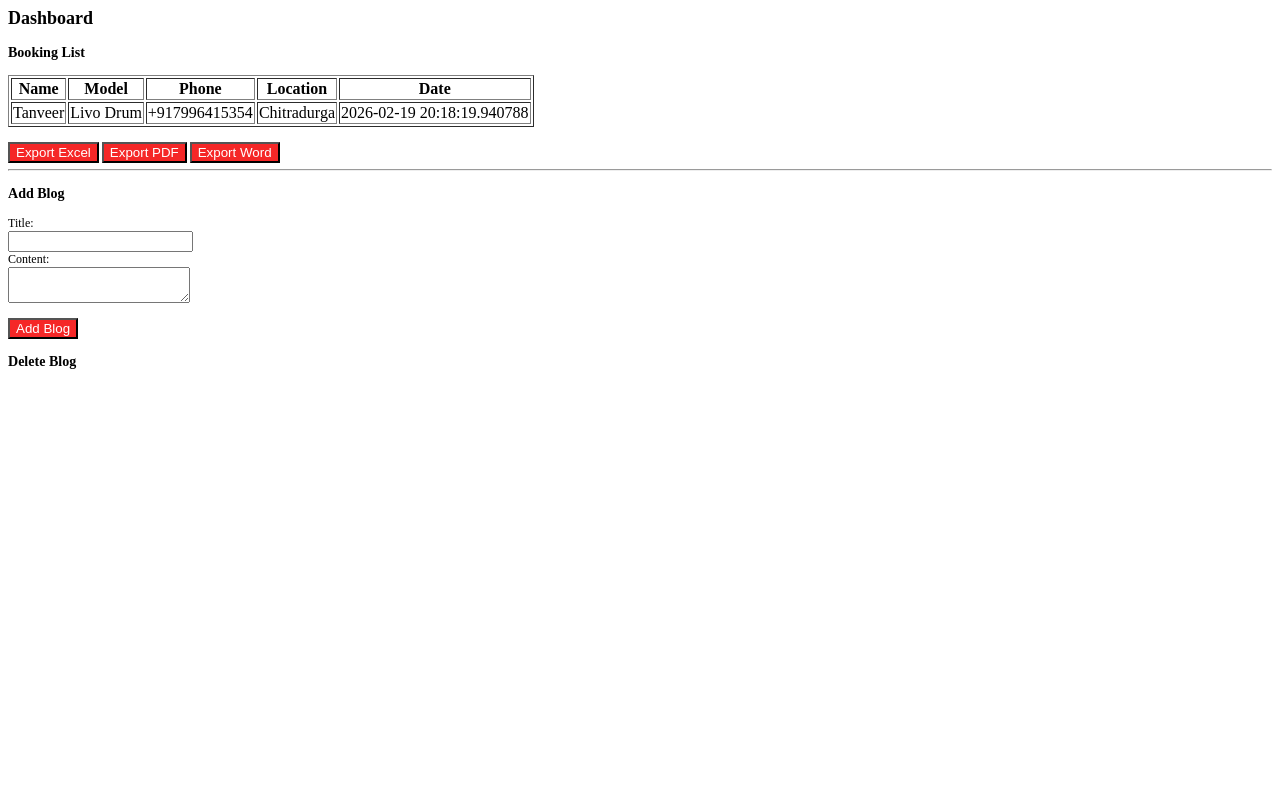
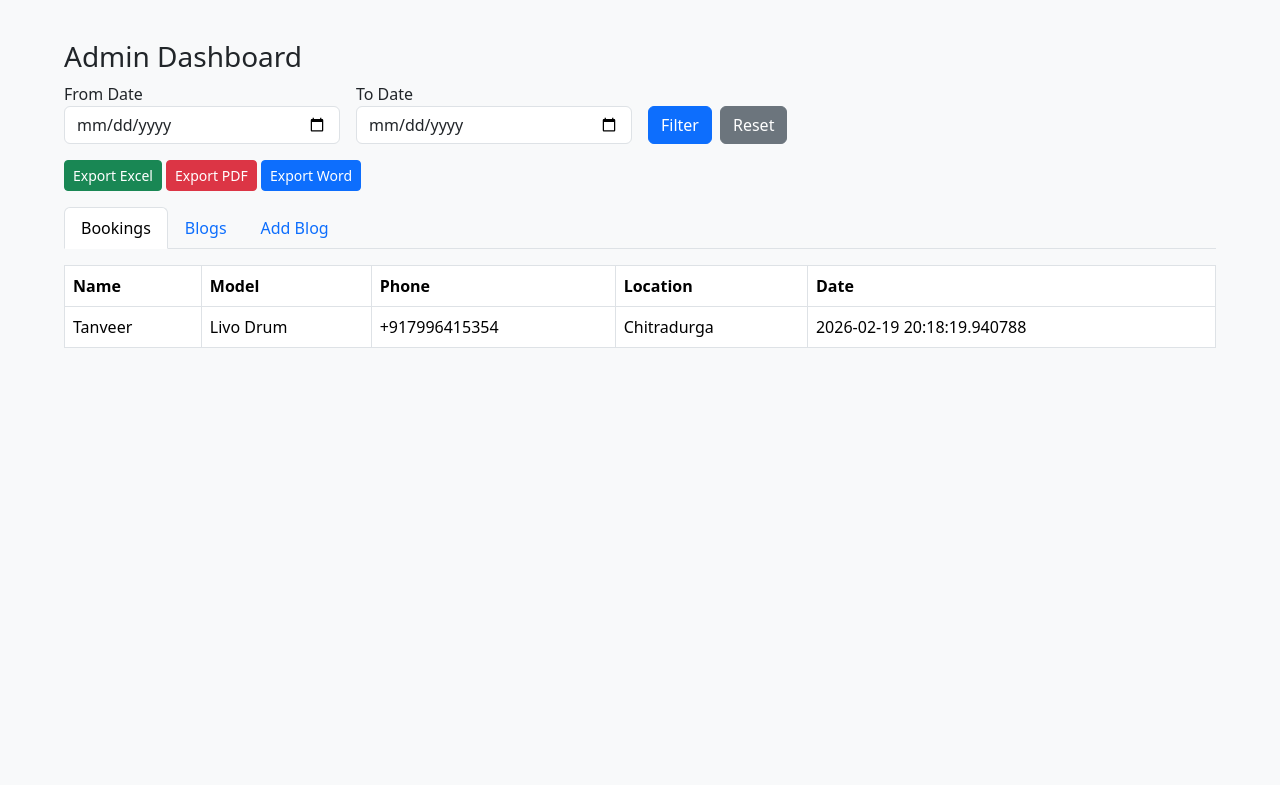
Before and after one commit to tanveerjabbar375-cmd/gajendra-booking, a Flask app: page /dashboard in a window 1280 px wide. Shown: the top 785 px of the page. Run offline with Flask 3, Linux system fonts and the light colour scheme.

Commit message:
Added new theme and date range filter

```diff
--- a/app.py
+++ b/app.py
@@ -65,9 +65,23 @@ def admin():
 
 @app.route('/dashboard', methods=['GET','POST'])
 def dashboard():
-    bookings = Booking.query.all()
+
+    from_date = request.args.get('from_date')
+    to_date = request.args.get('to_date')
+
+    query = Booking.query
+
+    if from_date and to_date:
+        from_date_obj = datetime.strptime(from_date, "%Y-%m-%d")
+        to_date_obj = datetime.strptime(to_date, "%Y-%m-%d")
+        query = query.filter(Booking.date.between(from_date_obj, to_date_obj))
+
+    bookings = query.all()
     blogs = Blog.query.all()
-    return render_template("admin_dashboard.html", bookings=bookings, blogs=blogs)
+
+    return render_template("admin_dashboard.html",
+                           bookings=bookings,
+                           blogs=blogs)
 
 # ---------------- BLOG ADD ----------------
 
@@ -89,7 +103,19 @@ def delete_blog(id):
 
 @app.route('/export/<format>')
 def export(format):
-    bookings = Booking.query.all()
+
+    from_date = request.args.get('from_date')
+    to_date = request.args.get('to_date')
+
+    query = Booking.query
+
+    if from_date and to_date:
+        from_date_obj = datetime.strptime(from_date, "%Y-%m-%d")
+        to_date_obj = datetime.strptime(to_date, "%Y-%m-%d")
+        query = query.filter(Booking.date.between(from_date_obj, to_date_obj))
+
+    bookings = query.all()
+
     data = []
     for b in bookings:
         data.append([b.name, b.model, b.phone, b.location, b.date])
@@ -98,7 +124,7 @@ def export(format):
 
     if format == "excel":
         file = "bookings.xlsx"
-        df.to_excel(file)
+        df.to_excel(file, index=False)
         return send_file(file, as_attachment=True)
 
     if format == "word":
--- a/templates/admin_dashboard.html
+++ b/templates/admin_dashboard.html
@@ -1,47 +1,105 @@
+<!DOCTYPE html>
 <html>
 <head>
+    <title>Admin Dashboard</title>
+    <link href="https://cdn.jsdelivr.net/npm/bootstrap@5.3.2/dist/css/bootstrap.min.css" rel="stylesheet">
     <style>
-body {background:white;color:black;font-size:12px;}
-button {background:#F52727;color:white;}
+        body{
+            background-color:#f8f9fa;
+        }
+        .container-box{
+            width:90%;
+            margin:40px auto;
+        }
     </style>
 </head>
 <body>
 
-<h2>Dashboard</h2>
+<div class="container-box">
 
-<h3>Booking List</h3>
-<table border="1">
-<tr><th>Name</th><th>Model</th><th>Phone</th><th>Location</th><th>Date</th></tr>
+    <h3>Admin Dashboard</h3>
+    <form method="GET" action="/dashboard" class="row g-3 mb-3">
+
+    <div class="col-md-3">
+        <label>From Date</label>
+        <input type="date" name="from_date" class="form-control">
+    </div>
+
+    <div class="col-md-3">
+        <label>To Date</label>
+        <input type="date" name="to_date" class="form-control">
+    </div>
+
+    <div class="col-md-3 d-flex align-items-end">
+        <button class="btn btn-primary me-2">Filter</button>
+        <a href="/dashboard" class="btn btn-secondary">Reset</a>
+    </div>
+
+</form>
+
+<div class="mb-3">
+    <a href="/export/excel?from_date={{ request.args.get('from_date') }}&to_date={{ request.args.get('to_date') }}" class="btn btn-success btn-sm">Export Excel</a>
+
+    <a href="/export/pdf?from_date={{ request.args.get('from_date') }}&to_date={{ request.args.get('to_date') }}" class="btn btn-danger btn-sm">Export PDF</a>
+
+    <a href="/export/word?from_date={{ request.args.get('from_date') }}&to_date={{ request.args.get('to_date') }}" class="btn btn-primary btn-sm">Export Word</a>
+</div>
+    <ul class="nav nav-tabs">
+        <li class="nav-item">
+            <button class="nav-link active" data-bs-toggle="tab" data-bs-target="#bookings">Bookings</button>
+        </li>
+        <li class="nav-item">
+            <button class="nav-link" data-bs-toggle="tab" data-bs-target="#blogs">Blogs</button>
+        </li>
+        <li class="nav-item">
+            <button class="nav-link" data-bs-toggle="tab" data-bs-target="#addBlog">Add Blog</button>
+        </li>
+    </ul>
+
+    <div class="tab-content mt-3">
+
+        <div class="tab-pane fade show active" id="bookings">
+            <table class="table table-bordered">
+                <tr>
+                    <th>Name</th>
+                    <th>Model</th>
+                    <th>Phone</th>
+                    <th>Location</th>
+                    <th>Date</th>
+                </tr>
                 {% for b in bookings %}
                 <tr>
-<td>{{b.name}}</td>
-<td>{{b.model}}</td>
-<td>{{b.phone}}</td>
-<td>{{b.location}}</td>
-<td>{{b.date}}</td>
+                    <td>{{ b.name }}</td>
+                    <td>{{ b.model }}</td>
+                    <td>{{ b.phone }}</td>
+                    <td>{{ b.location }}</td>
+                    <td>{{ b.date }}</td>
                 </tr>
                 {% endfor %}
             </table>
+        </div>
 
-<br>
-<a href="/export/excel"><button>Export Excel</button></a>
-<a href="/export/pdf"><button>Export PDF</button></a>
-<a href="/export/word"><button>Export Word</button></a>
+        <div class="tab-pane fade" id="blogs">
+            {% for blog in blogs %}
+                <h5>{{ blog.title }}</h5>
+                <p>{{ blog.content }}</p>
+                <a href="/delete_blog/{{ blog.id }}" class="text-danger">Delete</a>
+                <hr>
+            {% endfor %}
+        </div>
 
-<hr>
-<h3>Add Blog</h3>
+        <div class="tab-pane fade" id="addBlog">
             <form method="POST" action="/add_blog">
-Title:<br>
-<input type="text" name="title"><br>
-Content:<br>
-<textarea name="content"></textarea><br><br>
-<button type="submit">Add Blog</button>
+                <input type="text" name="title" class="form-control mb-3" placeholder="Blog Title" required>
+                <textarea name="content" class="form-control mb-3" placeholder="Blog Content" required></textarea>
+                <button class="btn btn-primary">Add Blog</button>
             </form>
+        </div>
 
-<h3>Delete Blog</h3>
-{% for blog in blogs %}
-<p>{{blog.title}} <a href="/delete_blog/{{blog.id}}"><button>Delete</button></a></p>
-{% endfor %}
+    </div>
 
+</div>
+
+<script src="https://cdn.jsdelivr.net/npm/bootstrap@5.3.2/dist/js/bootstrap.bundle.min.js"></script>
 </body>
 </html>
```
Also changed, not shown: templates/admin_login.html (+29 -12 lines), templates/booking.html (+63 -28 lines), 1 other file. Lines whose indentation alone changed are shown as unchanged.
